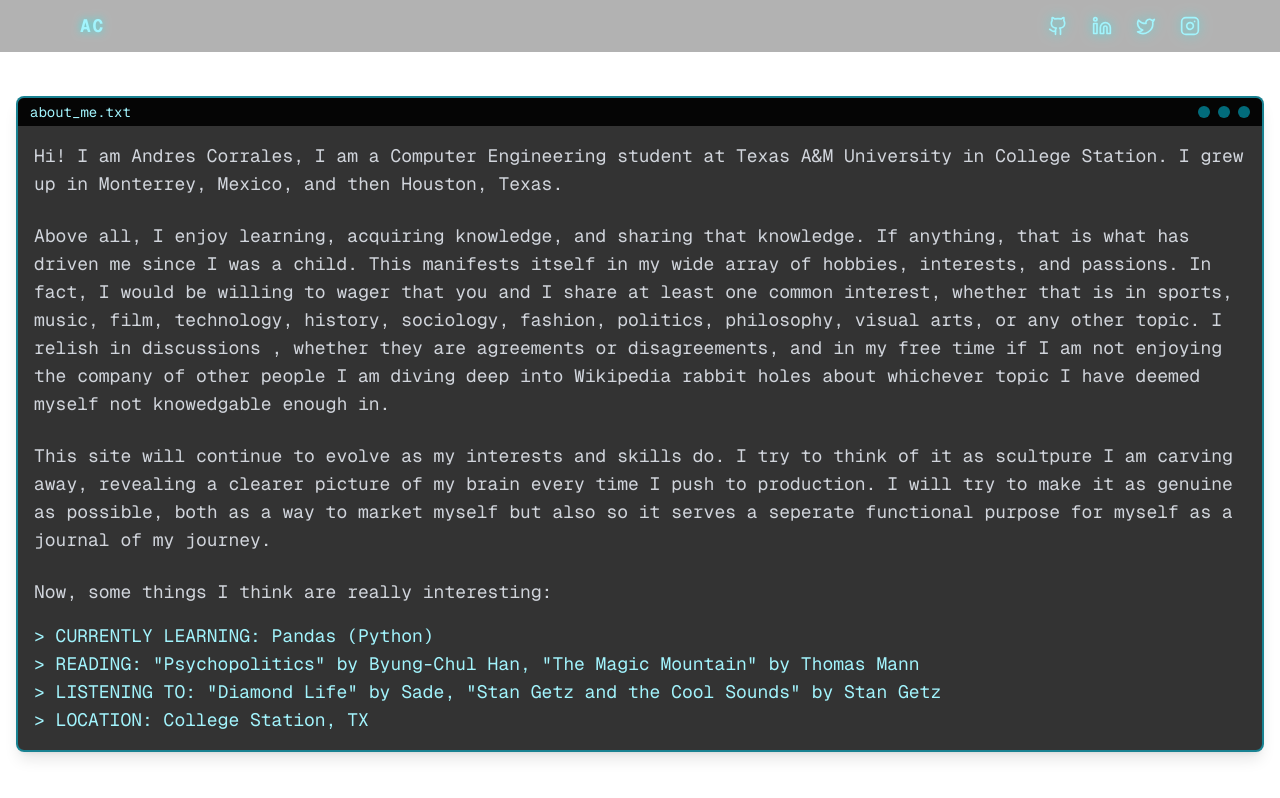
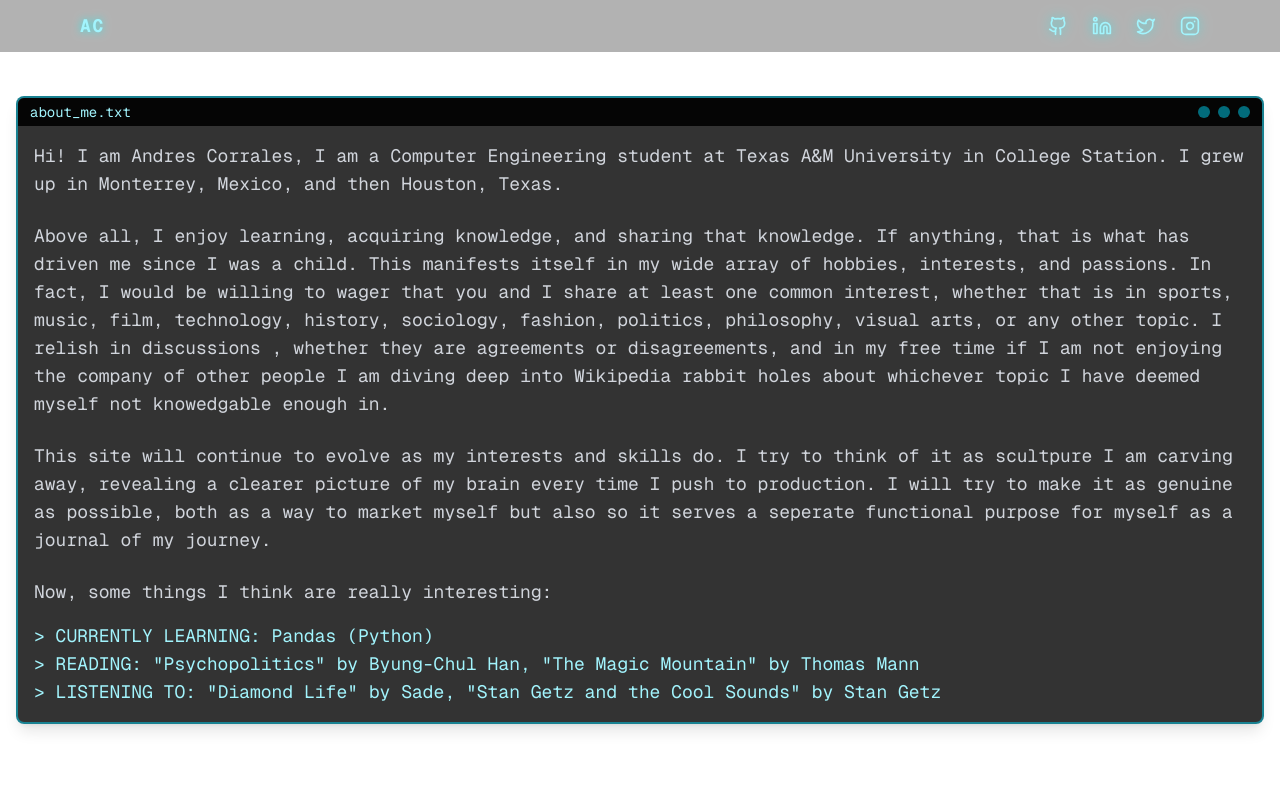
Before and after one commit to andycorrales11/portfolio, a Next.js app: page /about in a window 1280 px wide. Built offline with nearby package versions, Linux system fonts and the light colour scheme.

Commit message:
Dont like this.

```diff
--- a/src/app/about/page.tsx
+++ b/src/app/about/page.tsx
@@ -37,7 +37,6 @@
                     <p>&gt; CURRENTLY LEARNING: Pandas (Python)</p>
                     <p>&gt; READING: &quot;Psychopolitics&quot; by Byung-Chul Han, &quot;The Magic Mountain&quot; by Thomas Mann</p>
                     <p>&gt; LISTENING TO: &quot;Diamond Life&quot; by Sade, &quot;Stan Getz and the Cool Sounds&quot; by Stan Getz</p>
-                    <p>&gt; LOCATION: College Station, TX</p>
                 </div>
             </Window>
         </main>
```
